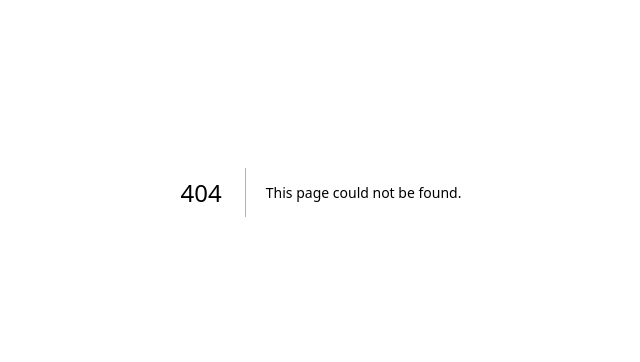
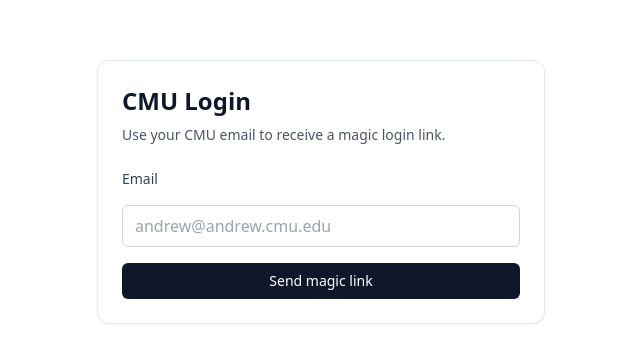
Before and after one commit to cmuchancel/tartantrips, a Next.js app: page /login in a window 1280 px wide. Before the commit this address had no page. Shown: the part 208-570 px from the top of the page, without its empty margins (319-959 px from the left). Built offline with nearby package versions, Linux system fonts and the light colour scheme; no server answers.

Commit message:
Add CMU-only Supabase magic link authentication

```diff
--- /dev/null
+++ b/app/auth/callback/page.js
@@ -0,0 +1,40 @@
+"use client";
+
+import { useEffect } from "react";
+import { useRouter, useSearchParams } from "next/navigation";
+import { supabase } from "../../../lib/supabaseClient";
+
+export default function AuthCallbackPage() {
+  const router = useRouter();
+  const searchParams = useSearchParams();
+
+  useEffect(() => {
+    const exchangeCode = async () => {
+      const code = searchParams.get("code");
+
+      if (!code) {
+        router.replace("/login");
+        return;
+      }
+
+      const { error } = await supabase.auth.exchangeCodeForSession(code);
+
+      if (error) {
+        router.replace("/login");
+        return;
+      }
+
+      router.replace("/dashboard");
+    };
+
+    exchangeCode();
+  }, [router, searchParams]);
+
+  return (
+    <main className="flex min-h-screen items-center justify-center bg-white px-6">
+      <div className="text-center">
+        <p className="text-sm text-slate-600">Signing you in...</p>
+      </div>
+    </main>
+  );
+}
--- /dev/null
+++ b/app/dashboard/page.js
@@ -0,0 +1,56 @@
+"use client";
+
+import { useEffect, useState } from "react";
+import { useRouter } from "next/navigation";
+import { supabase } from "../../lib/supabaseClient";
+
+export default function DashboardPage() {
+  const router = useRouter();
+  const [email, setEmail] = useState("");
+  const [loading, setLoading] = useState(true);
+
+  useEffect(() => {
+    const loadUser = async () => {
+      const { data, error } = await supabase.auth.getUser();
+
+      if (error || !data?.user) {
+        router.replace("/login");
+        return;
+      }
+
+      setEmail(data.user.email ?? "");
+      setLoading(false);
+    };
+
+    loadUser();
+  }, [router]);
+
+  const handleSignOut = async () => {
+    await supabase.auth.signOut();
+    router.replace("/login");
+  };
+
+  return (
+    <main className="flex min-h-screen items-center justify-center bg-white px-6">
+      <div className="w-full max-w-md rounded-xl border border-slate-200 bg-white p-6 shadow-sm">
+        <h1 className="text-2xl font-semibold text-slate-900">Dashboard</h1>
+        {loading ? (
+          <p className="mt-4 text-sm text-slate-600">Loading your session...</p>
+        ) : (
+          <div className="mt-4 space-y-4">
+            <p className="text-sm text-slate-700">
+              Signed in as <span className="font-medium">{email}</span>
+            </p>
+            <button
+              type="button"
+              className="w-full rounded-md border border-slate-300 px-4 py-2 text-sm font-medium text-slate-900 hover:bg-slate-50"
+              onClick={handleSignOut}
+            >
+              Sign out
+            </button>
+          </div>
+        )}
+      </div>
+    </main>
+  );
+}
--- /dev/null
+++ b/app/login/page.js
@@ -0,0 +1,89 @@
+"use client";
+
+import { useState } from "react";
+import { supabase } from "../../lib/supabaseClient";
+
+const CMU_EMAIL_REGEX = /@([a-z0-9-]+\.)*cmu\.edu$/i;
+
+export default function LoginPage() {
+  const [email, setEmail] = useState("");
+  const [error, setError] = useState("");
+  const [message, setMessage] = useState("");
+  const [loading, setLoading] = useState(false);
+
+  const handleSubmit = async (event) => {
+    event.preventDefault();
+    setError("");
+    setMessage("");
+
+    const normalizedEmail = email.trim().toLowerCase();
+
+    if (!CMU_EMAIL_REGEX.test(normalizedEmail)) {
+      setError("Please use a CMU email ending in .cmu.edu.");
+      return;
+    }
+
+    setLoading(true);
+    const { error: signInError } = await supabase.auth.signInWithOtp({
+      email: normalizedEmail,
+      options: {
+        emailRedirectTo: `${window.location.origin}/auth/callback`
+      }
+    });
+
+    if (signInError) {
+      setError(signInError.message);
+    } else {
+      setMessage("Check your email for a login link.");
+    }
+
+    setLoading(false);
+  };
+
+  return (
+    <main className="flex min-h-screen items-center justify-center bg-white px-6">
+      <div className="w-full max-w-md rounded-xl border border-slate-200 bg-white p-6 shadow-sm">
+        <h1 className="text-2xl font-semibold text-slate-900">CMU Login</h1>
+        <p className="mt-2 text-sm text-slate-600">
+          Use your CMU email to receive a magic login link.
+        </p>
+
+        <form className="mt-6 space-y-4" onSubmit={handleSubmit}>
+          <label className="block text-sm font-medium text-slate-700" htmlFor="email">
+            Email
+          </label>
+          <input
+            id="email"
+            name="email"
+            type="email"
+            autoComplete="email"
+            value={email}
+            onChange={(event) => setEmail(event.target.value)}
+            className="mt-1 w-full rounded-md border border-slate-300 px-3 py-2 text-slate-900 focus:border-slate-500 focus:outline-none focus:ring-2 focus:ring-slate-200"
+            placeholder="andrew@andrew.cmu.edu"
+            required
+          />
+
+          {error ? (
+            <p className="text-sm text-red-600" role="alert">
+              {error}
+            </p>
+          ) : null}
+          {message ? (
+            <p className="text-sm text-green-600" role="status">
+              {message}
+            </p>
+          ) : null}
+
+          <button
+            type="submit"
+            className="w-full rounded-md bg-slate-900 px-4 py-2 text-sm font-medium text-white hover:bg-slate-800 disabled:cursor-not-allowed disabled:opacity-60"
+            disabled={loading}
+          >
+            {loading ? "Sending..." : "Send magic link"}
+          </button>
+        </form>
+      </div>
+    </main>
+  );
+}
--- /dev/null
+++ b/lib/supabaseClient.js
@@ -0,0 +1,12 @@
+import { createClient } from "@supabase/supabase-js";
+
+const supabaseUrl = process.env.NEXT_PUBLIC_SUPABASE_URL;
+const supabaseAnonKey = process.env.NEXT_PUBLIC_SUPABASE_ANON_KEY;
+
+if (!supabaseUrl || !supabaseAnonKey) {
+  throw new Error(
+    "Missing NEXT_PUBLIC_SUPABASE_URL or NEXT_PUBLIC_SUPABASE_ANON_KEY"
+  );
+}
+
+export const supabase = createClient(supabaseUrl, supabaseAnonKey);
--- a/package.json
+++ b/package.json
@@ -9,6 +9,7 @@
     "lint": "next lint"
   },
   "dependencies": {
+    "@supabase/supabase-js": "^2.89.0",
     "next": "14.2.5",
     "react": "18.3.1",
     "react-dom": "18.3.1"
```
Also changed, not shown: 1 other file (tests, documents, lock files or other folders).
